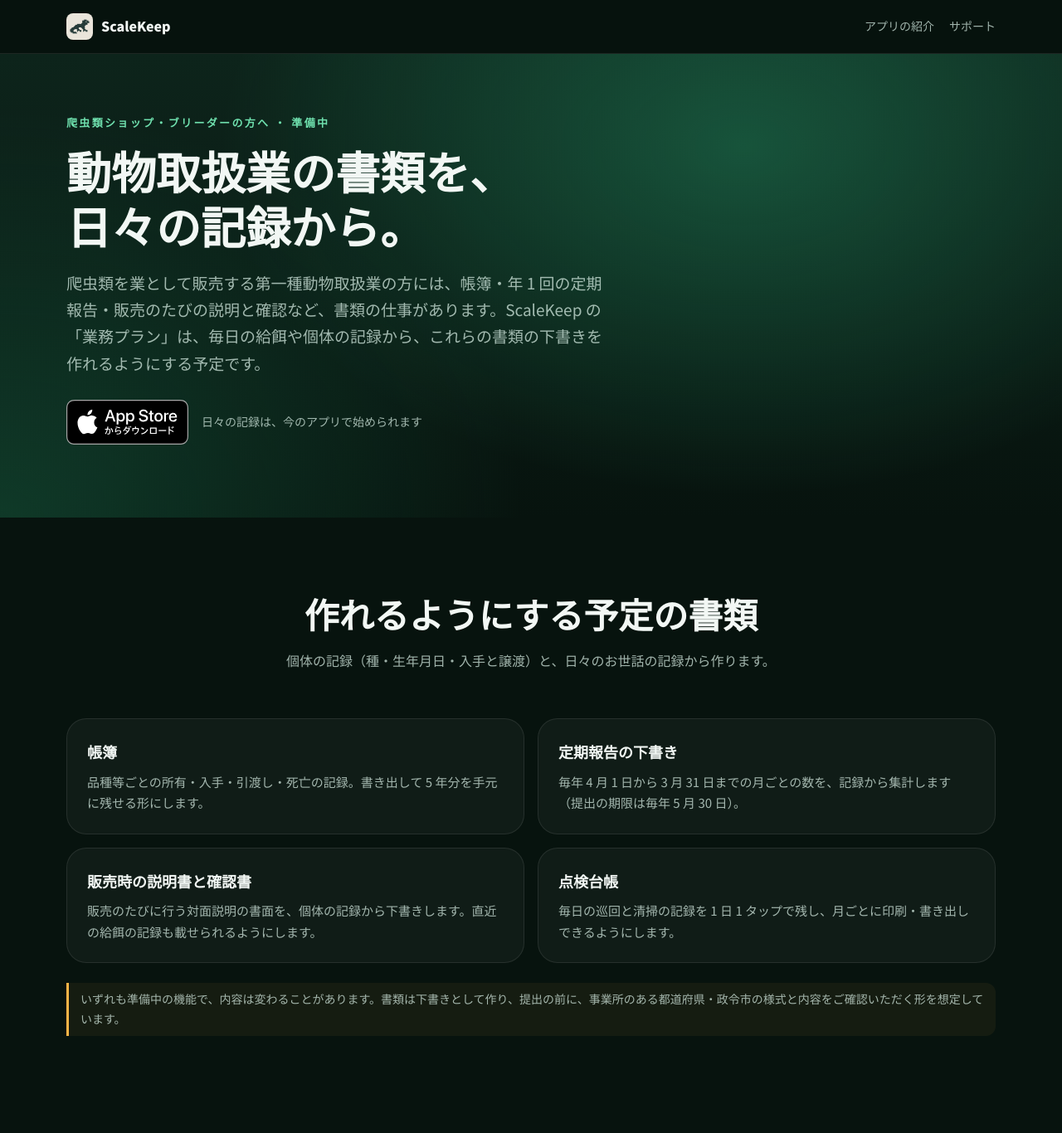
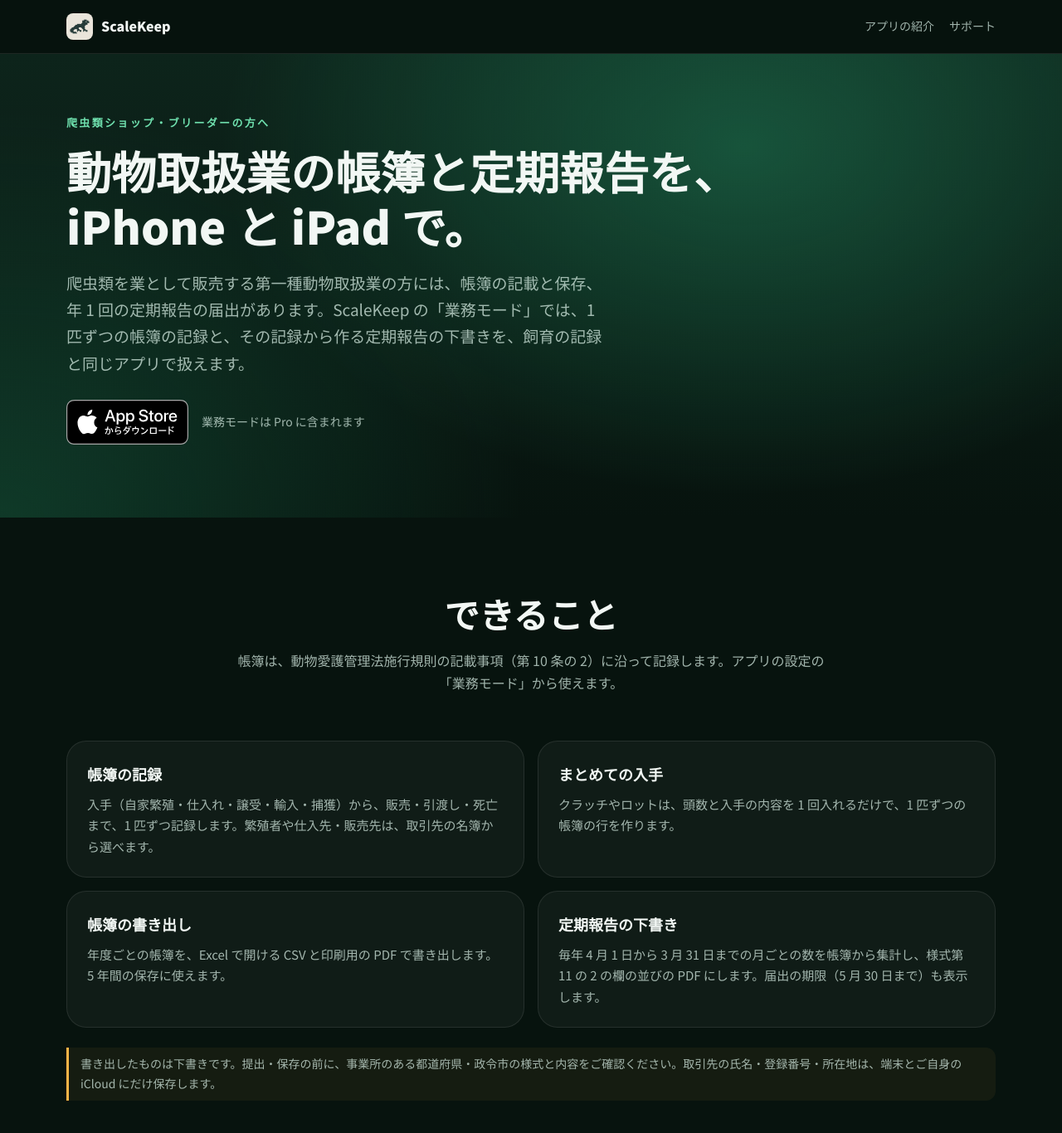
Before and after one commit to AliveDesign-JP/scalekeep-docs, a Jekyll site: the page built from business-ja.html, in a window 1280 px wide and 1400 px high. Shown: the top 1366 px of the window at 83% size. Built offline with Jekyll 4.4.1, drawn with Linux system fonts in a browser that asks for light colours; some of the changed text lies outside the part shown.

Commit message:
業務のページを、出した業務モード（帳簿と定期報告の下書き、Pro に含む）の内容に書き換える

```diff
--- a/business-ja.html
+++ b/business-ja.html
@@ -6,12 +6,12 @@ permalink: /business-ja
 <head>
   <meta charset="utf-8">
   <meta name="viewport" content="width=device-width, initial-scale=1">
-  <title>業務プラン（準備中）｜動物取扱業の帳簿と定期報告を日々の記録から｜ScaleKeep</title>
-  <meta name="description" content="爬虫類ショップ・ブリーダー向けに、動物取扱業の帳簿・定期報告の下書き・販売時の説明書・点検台帳を、飼育記録アプリ ScaleKeep の日々の記録から作る業務プランを準備しています。">
+  <title>業務モード｜動物取扱業の帳簿と定期報告の下書き｜ScaleKeep</title>
+  <meta name="description" content="爬虫類ショップ・ブリーダー向け。動物取扱業の帳簿の記録と書き出し、定期報告の下書きを、飼育記録アプリ ScaleKeep の業務モードで。Pro に含まれます。">
   <link rel="canonical" href="https://scalekeep.alivedesign.jp/business-ja">
 
-  <meta property="og:title" content="ScaleKeep 業務プラン（準備中）｜動物取扱業の書類を日々の記録から">
-  <meta property="og:description" content="帳簿・定期報告の下書き・販売時の説明書・点検台帳を、ScaleKeep の記録から作れるようにします。">
+  <meta property="og:title" content="ScaleKeep 業務モード｜動物取扱業の帳簿と定期報告の下書き">
+  <meta property="og:description" content="1 匹ずつの帳簿の記録、CSV・PDF の書き出し、定期報告の下書きを iPhone と iPad で。">
   <meta property="og:image" content="https://scalekeep.alivedesign.jp/assets/lp/og-ja.png">
   <meta property="og:url" content="https://scalekeep.alivedesign.jp/business-ja">
   <meta property="og:type" content="website">
@@ -42,12 +42,12 @@ permalink: /business-ja
 <header class="hero">
   <div class="wrap" style="grid-template-columns: minmax(0, 1fr);">
     <div>
-      <p class="eyebrow">爬虫類ショップ・ブリーダーの方へ ・ 準備中</p>
-      <h1>動物取扱業の書類を、<br>日々の記録から。</h1>
-      <p class="lead">爬虫類を業として販売する第一種動物取扱業の方には、帳簿・年 1 回の定期報告・販売のたびの説明と確認など、書類の仕事があります。ScaleKeep の「業務プラン」は、毎日の給餌や個体の記録から、これらの書類の下書きを作れるようにする予定です。</p>
+      <p class="eyebrow">爬虫類ショップ・ブリーダーの方へ</p>
+      <h1>動物取扱業の帳簿と定期報告を、<br>iPhone と iPad で。</h1>
+      <p class="lead">爬虫類を業として販売する第一種動物取扱業の方には、帳簿の記載と保存、年 1 回の定期報告の届出があります。ScaleKeep の「業務モード」では、1 匹ずつの帳簿の記録と、その記録から作る定期報告の下書きを、飼育の記録と同じアプリで扱えます。</p>
       <div class="cta">
         <a class="badge" href="https://apps.apple.com/jp/app/id6759274575"><img src="assets/lp/app-store-badge-ja.svg" alt="App Store からダウンロード" width="147" height="54"></a>
-        <span class="note">日々の記録は、今のアプリで始められます</span>
+        <span class="note">業務モードは Pro に含まれます</span>
       </div>
     </div>
   </div>
@@ -57,16 +57,16 @@ permalink: /business-ja
   <section>
     <div class="wrap">
       <div class="section-head">
-        <h2>作れるようにする予定の書類</h2>
-        <p>個体の記録（種・生年月日・入手と譲渡）と、日々のお世話の記録から作ります。</p>
+        <h2>できること</h2>
+        <p>帳簿は、動物愛護管理法施行規則の記載事項（第 10 条の 2）に沿って記録します。アプリの設定の「業務モード」から使えます。</p>
       </div>
       <div class="doc-list">
-        <div class="card"><h3>帳簿</h3><p>品種等ごとの所有・入手・引渡し・死亡の記録。書き出して 5 年分を手元に残せる形にします。</p></div>
-        <div class="card"><h3>定期報告の下書き</h3><p>毎年 4 月 1 日から 3 月 31 日までの月ごとの数を、記録から集計します（提出の期限は毎年 5 月 30 日）。</p></div>
-        <div class="card"><h3>販売時の説明書と確認書</h3><p>販売のたびに行う対面説明の書面を、個体の記録から下書きします。直近の給餌の記録も載せられるようにします。</p></div>
-        <div class="card"><h3>点検台帳</h3><p>毎日の巡回と清掃の記録を 1 日 1 タップで残し、月ごとに印刷・書き出しできるようにします。</p></div>
+        <div class="card"><h3>帳簿の記録</h3><p>入手（自家繁殖・仕入れ・譲受・輸入・捕獲）から、販売・引渡し・死亡まで、1 匹ずつ記録します。繁殖者や仕入先・販売先は、取引先の名簿から選べます。</p></div>
+        <div class="card"><h3>まとめての入手</h3><p>クラッチやロットは、頭数と入手の内容を 1 回入れるだけで、1 匹ずつの帳簿の行を作ります。</p></div>
+        <div class="card"><h3>帳簿の書き出し</h3><p>年度ごとの帳簿を、Excel で開ける CSV と印刷用の PDF で書き出します。5 年間の保存に使えます。</p></div>
+        <div class="card"><h3>定期報告の下書き</h3><p>毎年 4 月 1 日から 3 月 31 日までの月ごとの数を帳簿から集計し、様式第 11 の 2 の欄の並びの PDF にします。届出の期限（5 月 30 日まで）も表示します。</p></div>
       </div>
-      <p class="notice" style="margin-top:24px">いずれも準備中の機能で、内容は変わることがあります。書類は下書きとして作り、提出の前に、事業所のある都道府県・政令市の様式と内容をご確認いただく形を想定しています。</p>
+      <p class="notice" style="margin-top:24px">書き出したものは下書きです。提出・保存の前に、事業所のある都道府県・政令市の様式と内容をご確認ください。取引先の氏名・登録番号・所在地は、端末とご自身の iCloud にだけ保存します。</p>
     </div>
   </section>
 
@@ -76,18 +76,31 @@ permalink: /business-ja
         <h2>こんな方に</h2>
       </div>
       <div class="cards">
-        <div class="card"><h3>紙や Excel の台帳から移りたい</h3><p>日々の記録を付ければ、帳簿の行が埋まる形を目指しています。</p></div>
-        <div class="card"><h3>定期報告の集計が大変</h3><p>月ごとの数を記録から数えます。</p></div>
-        <div class="card"><h3>販売のたびの説明が手間</h3><p>個体の情報を説明書に差し込みます。</p></div>
-        <div class="card"><h3>スマホと iPad で回したい</h3><p>PC が要るのは、書き出した書類を開く・印刷する場面だけにします。</p></div>
+        <div class="card"><h3>紙や Excel の台帳から移りたい</h3><p>1 匹ずつの記録が帳簿の行になり、年度ごとに書き出せます。</p></div>
+        <div class="card"><h3>定期報告の集計が大変</h3><p>月ごとの数を帳簿から数えます。</p></div>
+        <div class="card"><h3>年度の途中から使いたい</h3><p>使い始める前の分は、定期報告の下書きに数を手で足せます。</p></div>
+        <div class="card"><h3>スマホと iPad で回したい</h3><p>PC が要るのは、書き出した書類を開く・印刷する場面だけです。</p></div>
+      </div>
+    </div>
+  </section>
+
+  <section>
+    <div class="wrap">
+      <div class="section-head">
+        <h2>今後の予定</h2>
+        <p>次の書類も、記録から下書きできるよう準備しています。内容は変わることがあります。</p>
+      </div>
+      <div class="doc-list">
+        <div class="card"><h3>販売時の説明書と確認書（準備中）</h3><p>販売のたびに行う対面説明の書面を、個体の記録から下書きします。</p></div>
+        <div class="card"><h3>点検台帳（準備中）</h3><p>毎日の巡回と清掃の記録を残し、月ごとに印刷・書き出しできるようにします。</p></div>
       </div>
     </div>
   </section>
 
   <section class="final">
     <div class="wrap">
-      <h2>まずは、今のアプリで日々の記録から。</h2>
-      <p class="lead" style="margin-left:auto;margin-right:auto">個体の記録と給餌の記録は、業務プランの土台になります。無料で 3 匹まで登録できます。</p>
+      <h2>まずは、今のアプリで。</h2>
+      <p class="lead" style="margin-left:auto;margin-right:auto">業務モードは Pro（月額・年額・買い切り）に含まれます。Pro が切れても、作った帳簿の閲覧と書き出しはできます。飼育の記録は無料で 3 匹まで使えます。</p>
       <div class="cta">
         <a class="badge" href="https://apps.apple.com/jp/app/id6759274575"><img src="assets/lp/app-store-badge-ja.svg" alt="App Store からダウンロード" width="147" height="54"></a>
       </div>
--- a/index-ja.html
+++ b/index-ja.html
@@ -258,8 +258,8 @@ permalink: /index-ja
       <div class="biz">
         <div>
           <p class="eyebrow">爬虫類ショップ・ブリーダーの方へ</p>
-          <h2>動物取扱業の書類を、日々の記録から作る「業務プラン」を準備中です</h2>
-          <p>帳簿・定期報告の下書き・販売時の説明書・点検台帳を、ScaleKeep の記録から作れるようにします。</p>
+          <h2>動物取扱業の帳簿と定期報告の下書きを作れる「業務モード」</h2>
+          <p>1 匹ずつの帳簿の記録、CSV・PDF の書き出し、定期報告の下書き。Pro に含まれます。</p>
         </div>
         <a class="button" href="business-ja">くわしく見る</a>
       </div>
```
